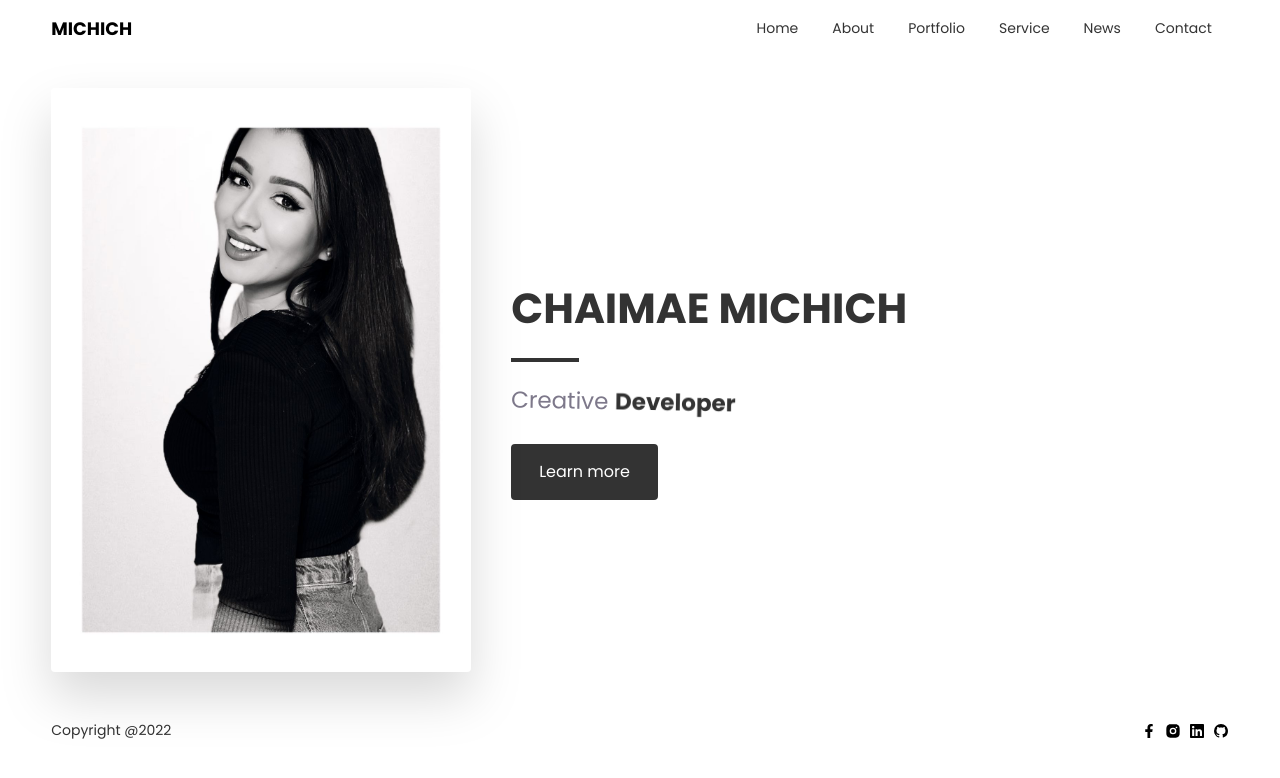
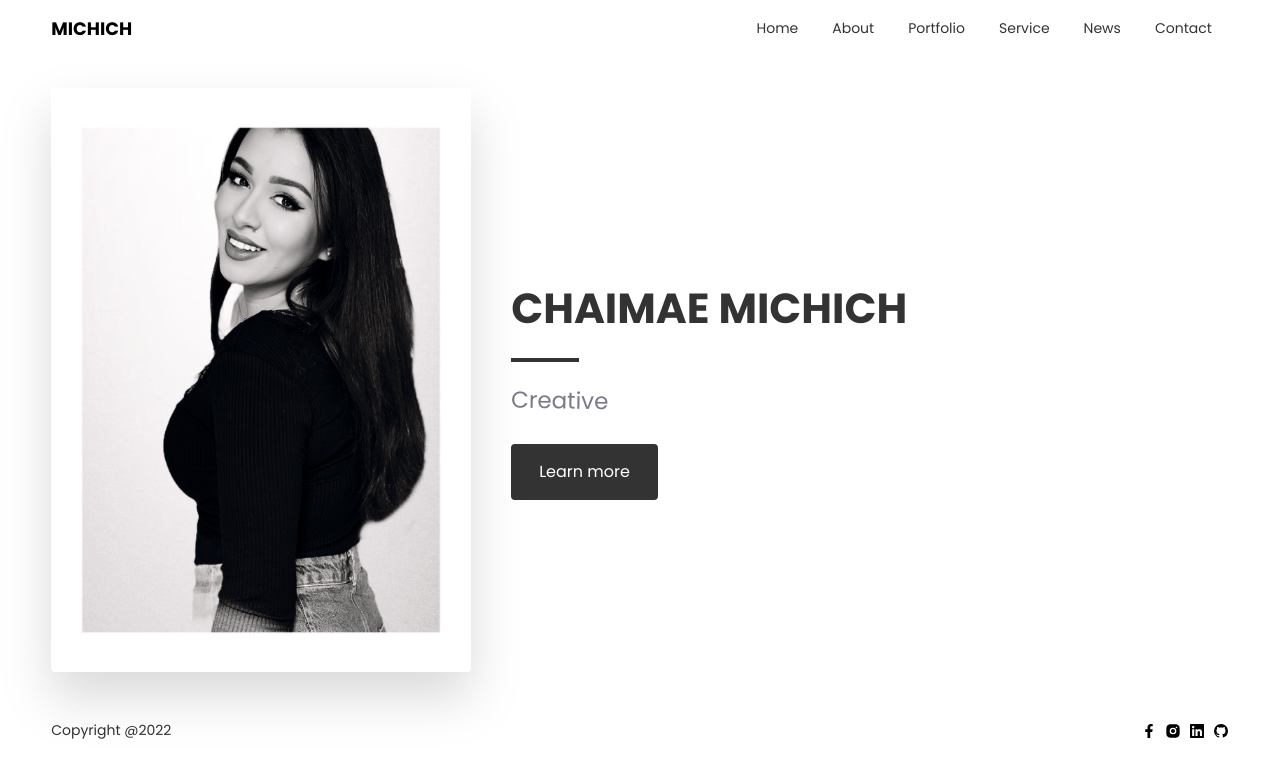
Before and after one commit to Chima20-art/portfolio-v2, a Next.js app: page / in a window 1280 px wide. Shown: the top 778 px of the page. Built offline with nearby package versions, Linux system fonts and the light colour scheme.

Commit message:
added animation to homePage.

```diff
--- a/pages/index.js
+++ b/pages/index.js
@@ -2,11 +2,37 @@ import Head from 'next/head'
 import Image from 'next/image'
 import Header from '../components/header'
 import { motion, AnimatePresence } from 'framer-motion'
-import { useState } from 'react'
+import { useEffect, useState } from 'react'
 import Footer from '../components/footer'
 
 export default function Home() {
     const [showButton, setShowButton] = useState(false)
+    const [headlines, setHeadlines] = useState([
+        {
+            title: 'Developper',
+        },
+        {
+            title: 'Freelancer',
+        },
+        {
+            title: 'Designer',
+        },
+    ])
+    const [selectedHeadline, setSelectedHeadline] = useState(0)
+
+    useEffect(() => {
+        const interval = setInterval(() => {
+            if (selectedHeadline < headlines.length - 1) {
+                setSelectedHeadline(selectedHeadline + 1)
+            } else {
+                setSelectedHeadline(0)
+            }
+        }, 2500)
+        return () => {
+            clearInterval(interval)
+        }
+    }, [selectedHeadline])
+
     return (
         <div className="md:max-w-[92%] mx-auto text-grey h-[100vh]">
             <Header />
@@ -28,9 +54,19 @@ export default function Home() {
                         {' '}
                         creative{' '}
                         <span className="cd-words-wrapper  capitalize  font-[600] text-grey">
-                            <b className="is-visible">developer</b>
-                            <b>developer</b>
-                            <b>developer</b>
+                            {headlines.map((item, index) => {
+                                return (
+                                    <b
+                                        className={`${
+                                            index == selectedHeadline
+                                                ? 'is-visible'
+                                                : ''
+                                        } `}
+                                    >
+                                        {item.title}
+                                    </b>
+                                )
+                            })}
                         </span>
                     </div>
                     <div className="py-[14px]  px-[26px] bg-grey  text-white w-fit cursor-pointer font-[500] text-[16px] border-grey border-[2px] hover:bg-white hover:text-grey rounded">
```
